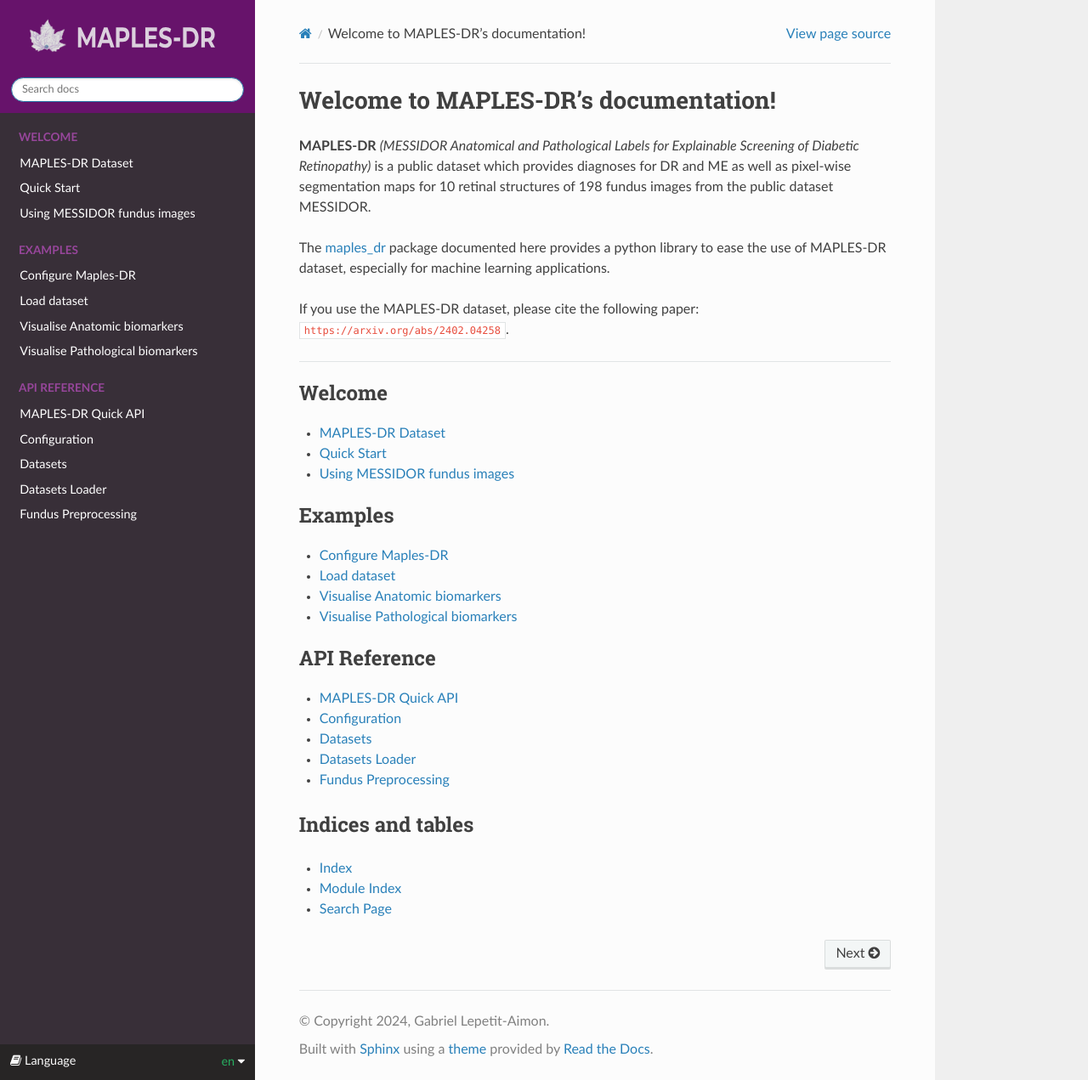
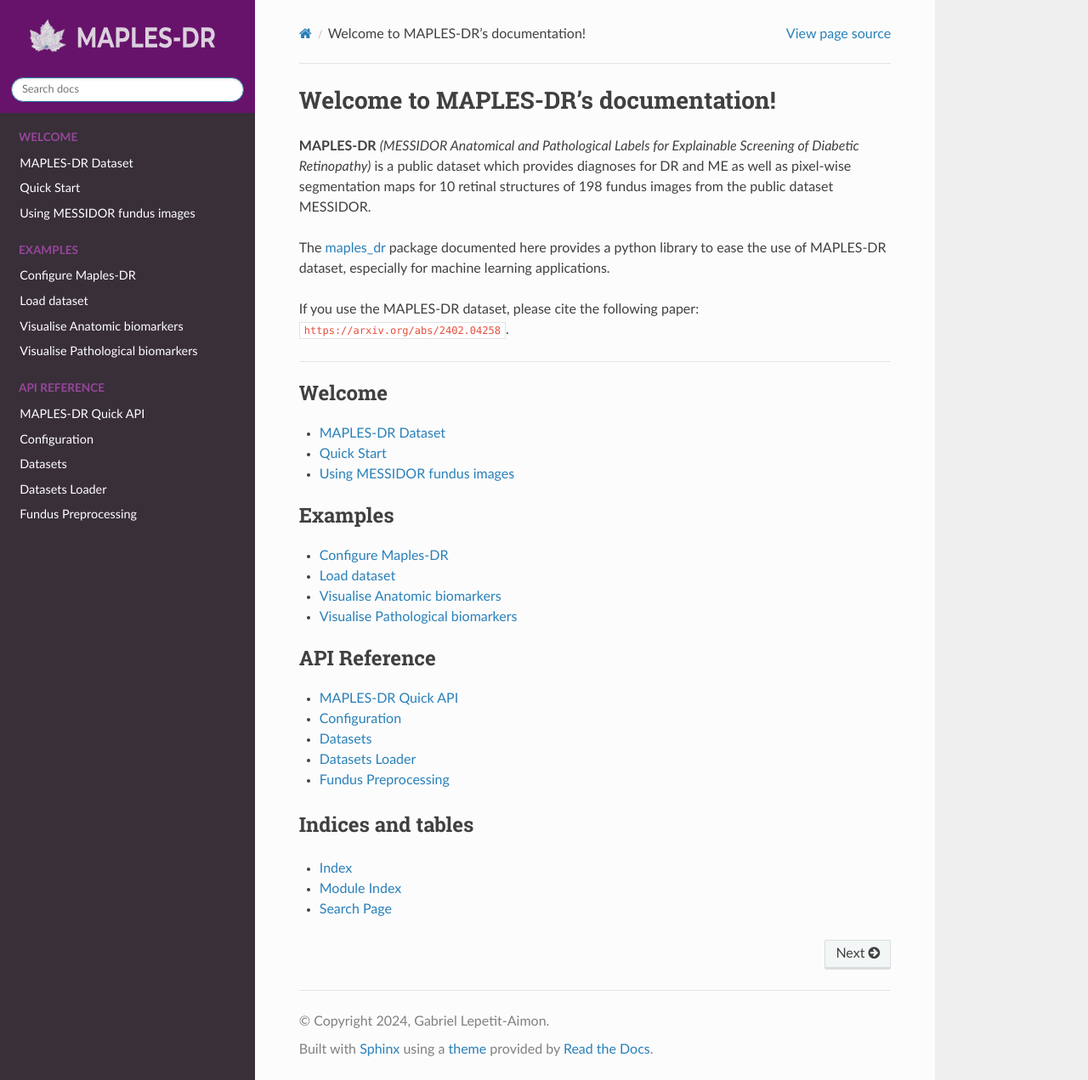
Before and after one commit to LIV4D/MAPLES-DR, a Sphinx documentation site: the page built from docs/source/index.rst, in a window 1280 px wide and 1271 px high. Shown: the whole window at 85% size. Built offline with Sphinx 7.4.7 and the Read the Docs theme 2.0.0, drawn with Linux system fonts in a browser that asks for light colours; the version number is read from the project's files by our own code.

Commit message:
Fix doc generation when no language tags is specified

```diff
--- a/docs/source/conf.py
+++ b/docs/source/conf.py
@@ -95,29 +95,28 @@
 gettext_uuid = True
 gettext_compact = False
 
-language = "en"
 for t in tags:
     if t.startswith("locales_"):
         language = t[8:]
+        break
+else:
+    language = None
 
+if language is not None:
+    try:
+        html_context
+    except NameError:
+        html_context = dict()
+    html_context["display_lower_left"] = True
 
-############################
-# SETUP THE RTD LOWER-LEFT #
-############################
-try:
-    html_context
-except NameError:
-    html_context = dict()
-html_context["display_lower_left"] = True
+    # tell the theme which language to we're currently building
+    html_context["current_language"] = language
 
-# tell the theme which language to we're currently building
-html_context["current_language"] = language
+    # POPULATE LINKS TO OTHER LANGUAGES
+    html_context["languages"] = [("en", "../en/")]
 
-# POPULATE LINKS TO OTHER LANGUAGES
-html_context["languages"] = [("en", "../en/")]
-
-languages = [lang.name for lang in os.scandir("locales") if lang.is_dir()]
-for lang in languages:
-    html_context["languages"].append((lang, "../" + lang + "/"))
-
-print("languages: ", html_context["languages"])
+    languages = [lang.name for lang in os.scandir("locales") if lang.is_dir()]
+    for lang in languages:
+        html_context["languages"].append((lang, "../" + lang + "/"))
+else:
+    language = "en"
```
